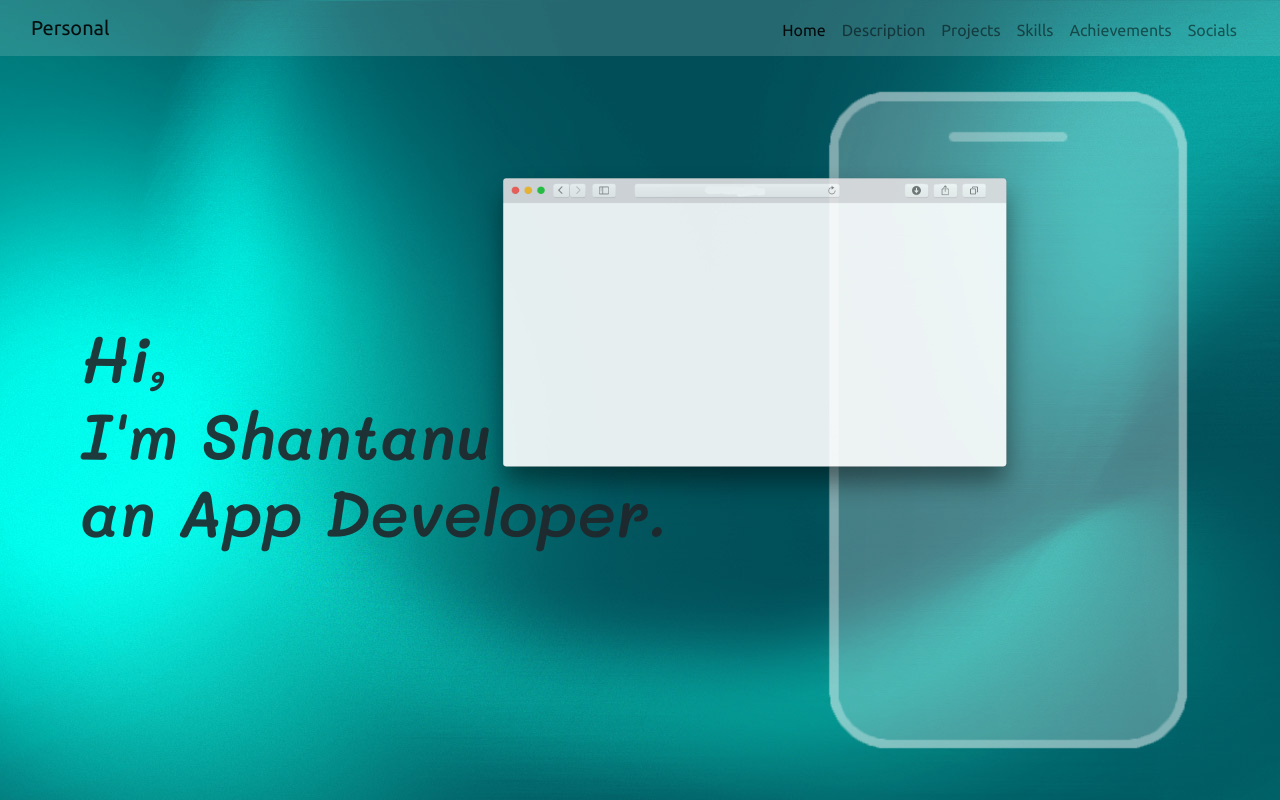
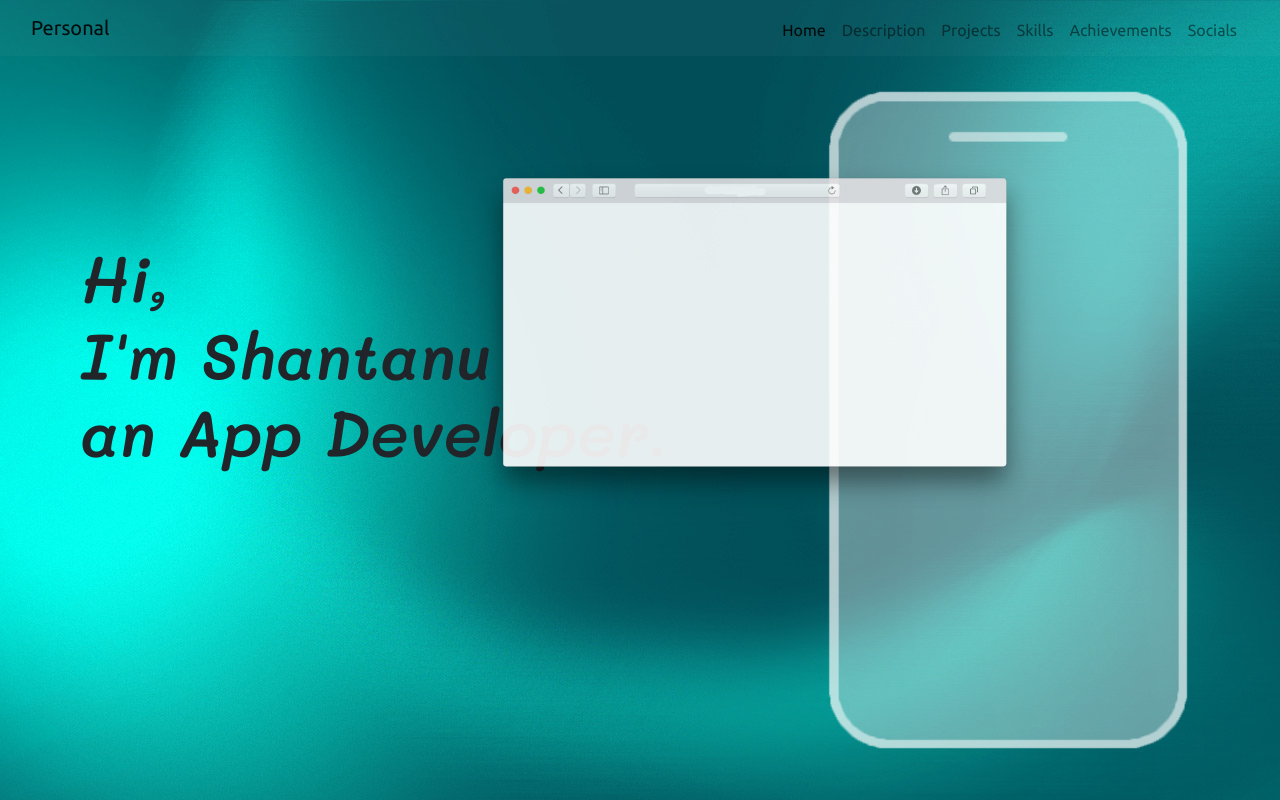
Before and after one commit to shantanupatil23/portfolio_website, a React (Create React App) app: page / in a window 1280 px wide. Built offline with nearby package versions, Linux system fonts and the light colour scheme; the HTML template or start-up script is replaced by a standard one.

Commit message:
update home

```diff
--- a/public/styles.css
+++ b/public/styles.css
@@ -1,13 +1,28 @@
+body {
+  font-family: "Ubuntu", sans-serif;
+}
+
+.navbar {
+  background-color: rgba(255, 255, 255, 0.03);
+}
+
+.navbar-collapse {
+  position: absolute;
+  top: 10px;
+  right: 35px;
+}
+
 .section {
   height: 100vh;
 }
 
+/* HOME */
+
 .intro_text {
-  padding: 40vh 0 0 10vh;
+  padding: 30vh 0 0 10vh;
   font-family: "Mali", cursive;
   /* font-family: 'Pacifico', cursive; */
   font-size: 400%;
-  opacity: 0.9;
 }
 
 .img_phone {
@@ -16,7 +31,7 @@
   right: 10vh;
   height: 85vh;
   z-index: 2;
-  opacity: 0.5;
+  opacity: 0.7;
 }
 
 .img_browser {
@@ -27,17 +42,3 @@
   z-index: 3;
   opacity: 0.9;
 }
-
-.navbar-collapse {
-  position: absolute;
-  top: 10px;
-  right: 35px;
-}
-
-.navbar {
-  background-color: rgba(255, 255, 255, 0.15);
-}
-
-body {
-  font-family: "Ubuntu", sans-serif;
-}
--- a/src/components/Home.jsx
+++ b/src/components/Home.jsx
@@ -19,7 +19,7 @@ function Home() {
         an App Developer.
       </h1>
       <img className="img_browser" src={img_browser} alt="browser" />
-      <img className="img_phone" src={img_phone}  alt="phone" />
+      <img className="img_phone" src={img_phone} alt="phone" />
     </section>
   );
 }
```
